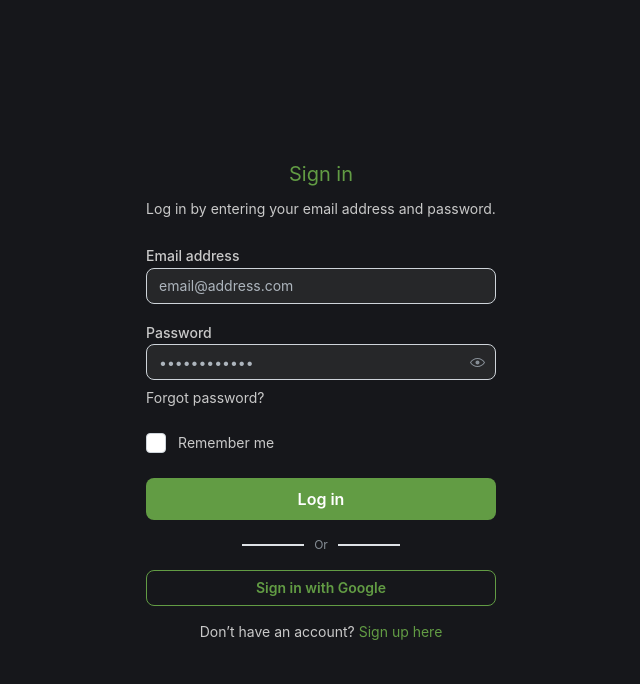
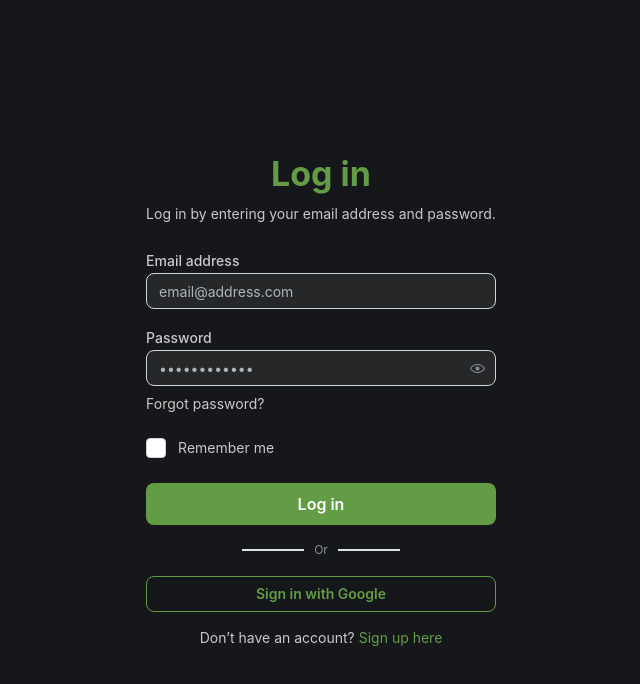
Before and after one commit to TrishaCarter/IR-Website, a Next.js app: page /login in a window 1280 px wide. Shown: the top 684 px of the page, without its empty margins (319-959 px from the left). Built offline with nearby package versions, Linux system fonts and the light colour scheme.

Commit message:
Fix log in heading

```diff
--- a/pages/login/index.js
+++ b/pages/login/index.js
@@ -19,9 +19,9 @@ export default function SignInPage() {
             <Box sx={{ maxWidth: 400, width: '100%', padding: 24, borderRadius: 8 }}>
                 {/* <Title order={1}>IR Website (Name tbd)</Title> */}
                 {/* Header */}
-                <Text align="center" size="xl" weight={700} style={{ color: theme.accentColor, marginBottom: 8 }}>
-                    Sign in
-                </Text>
+                <Title order={1} align="center" weight={700} style={{ color: theme.accentColor, marginBottom: 8 }}>
+                    Log in
+                </Title>
                 <Text size="sm" style={{ color: theme.primaryTextColor, marginBottom: 24 }}>
                     Log in by entering your email address and password.
                 </Text>
```
